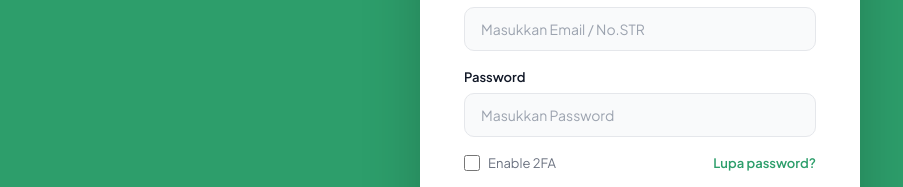
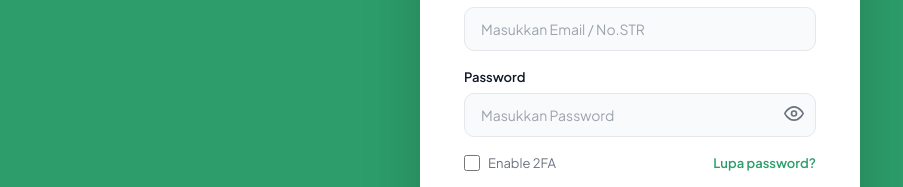
Before and after one commit to berkahyanz17/PBL_206, a React (Vite) app in the folder client/: page /dokter/login in a window 1280 px wide. Shown: the part 380-567 px from the top of the page, without its empty margins (0-903 px from the left). Built offline with nearby package versions, Linux system fonts and the light colour scheme.

Commit message:
Implement show/hide password feature in Login component
Added functionality to show/hide password in the login form.

```diff
--- a/client/src/pages/dokter/Login.jsx
+++ b/client/src/pages/dokter/Login.jsx
@@ -8,6 +8,7 @@ export default function DokterLogin() {
   const [twofa, setTwofa] = useState(false);
   const [error, setError] = useState('');
   const [loading, setLoading] = useState(false);
+  const [showPw, setShowPw] = useState(false);
 
   async function handleLogin() {
     if (!email || !password) { setError('Email/No.STR dan password harus diisi.'); return; }
@@ -43,7 +44,26 @@ export default function DokterLogin() {
         <h2 style={{ textAlign: 'center', fontSize: 24, fontWeight: 800 }}>Dokter Login</h2>
         <p style={{ textAlign: 'center', color: 'var(--text-muted)', fontSize: 14, marginTop: 6, marginBottom: 28 }}>Akses dashboard dokter</p>
         <div className="form-group"><label>Email / No.STR</label><input type="text" placeholder="Masukkan Email / No.STR" value={email} onChange={e => setEmail(e.target.value)} /></div>
-        <div className="form-group"><label>Password</label><input type="password" placeholder="Masukkan Password" value={password} onChange={e => setPassword(e.target.value)} /></div>
+        <div className="form-group">
+        <label>Password</label>
+        <div style={{ position: 'relative' }}>
+          <input type={showPw ? 'text' : 'password'} placeholder="Masukkan Password" value={password} onChange={e => setPassword(e.target.value)} style={{ paddingRight: 44 }} />
+          <button type="button" onClick={() => setShowPw(!showPw)} style={{ position: 'absolute', right: 12, top: '50%', transform: 'translateY(-50%)', background: 'none', border: 'none', cursor: 'pointer', color: '#6B7280' }}>
+            {showPw ? (
+                <svg xmlns="http://www.w3.org/2000/svg" width="20" height="20" viewBox="0 0 24 24" fill="none" stroke="currentColor" strokeWidth="2" strokeLinecap="round" strokeLinejoin="round">
+                  <path d="M17.94 17.94A10.07 10.07 0 0 1 12 20c-7 0-11-8-11-8a18.45 18.45 0 0 1 5.06-5.94"/>
+                  <path d="M9.9 4.24A9.12 9.12 0 0 1 12 4c7 0 11 8 11 8a18.5 18.5 0 0 1-2.16 3.19"/>
+                  <line x1="1" y1="1" x2="23" y2="23"/>
+                </svg>
+              ) : (
+                <svg xmlns="http://www.w3.org/2000/svg" width="20" height="20" viewBox="0 0 24 24" fill="none" stroke="currentColor" strokeWidth="2" strokeLinecap="round" strokeLinejoin="round">
+                  <path d="M1 12s4-8 11-8 11 8 11 8-4 8-11 8-11-8-11-8z"/>
+                  <circle cx="12" cy="12" r="3"/>
+                </svg>
+              )}
+            </button>
+          </div>
+        </div>
         <div style={{ display: 'flex', alignItems: 'center', justifyContent: 'space-between', marginBottom: 22 }}>
           <div style={{ display: 'flex', alignItems: 'center', gap: 8 }}>
             <input type="checkbox" id="twofa" checked={twofa} onChange={e => setTwofa(e.target.checked)} style={{ width: 16, height: 16, accentColor: 'var(--green)' }} />
```
